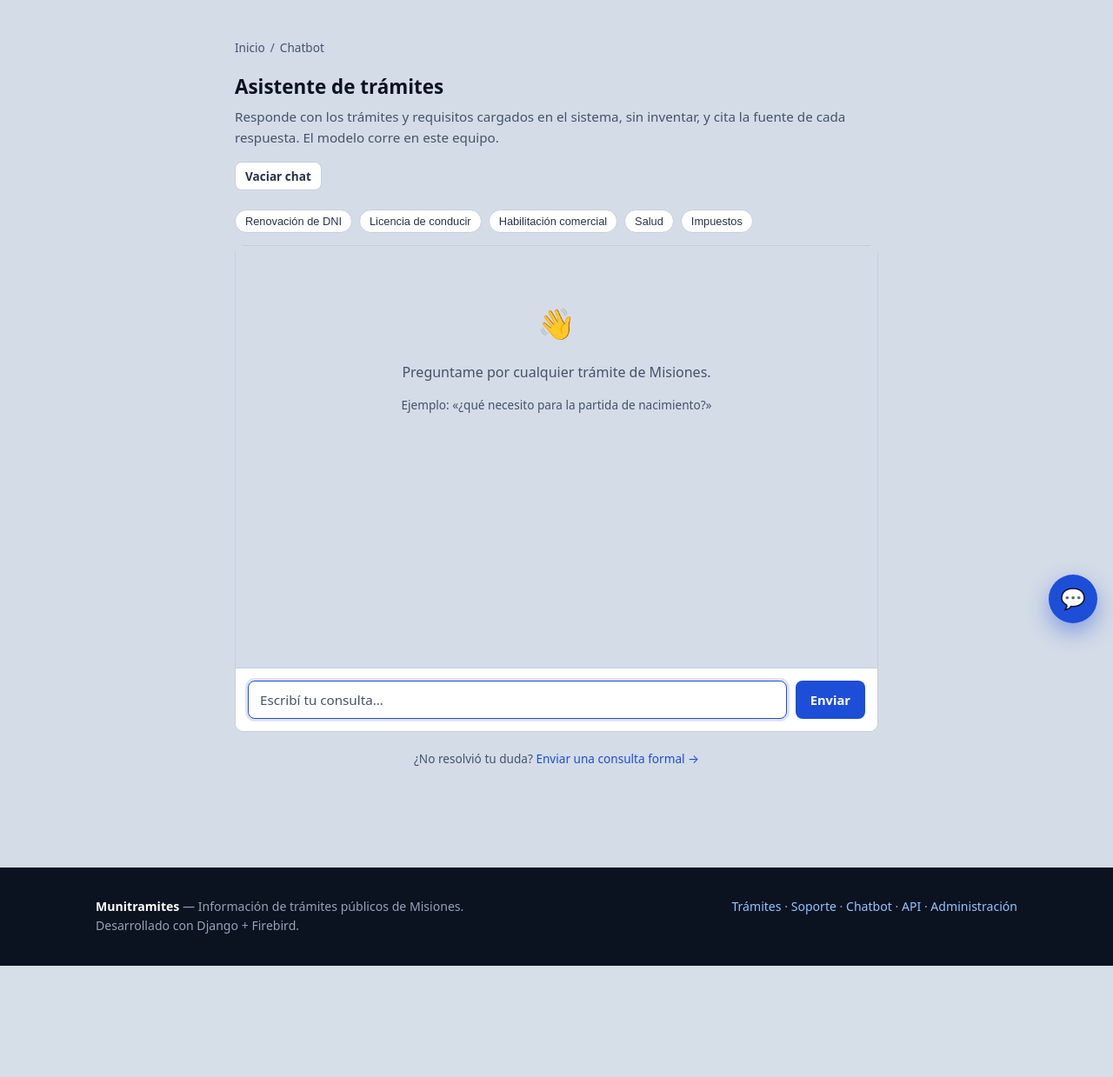
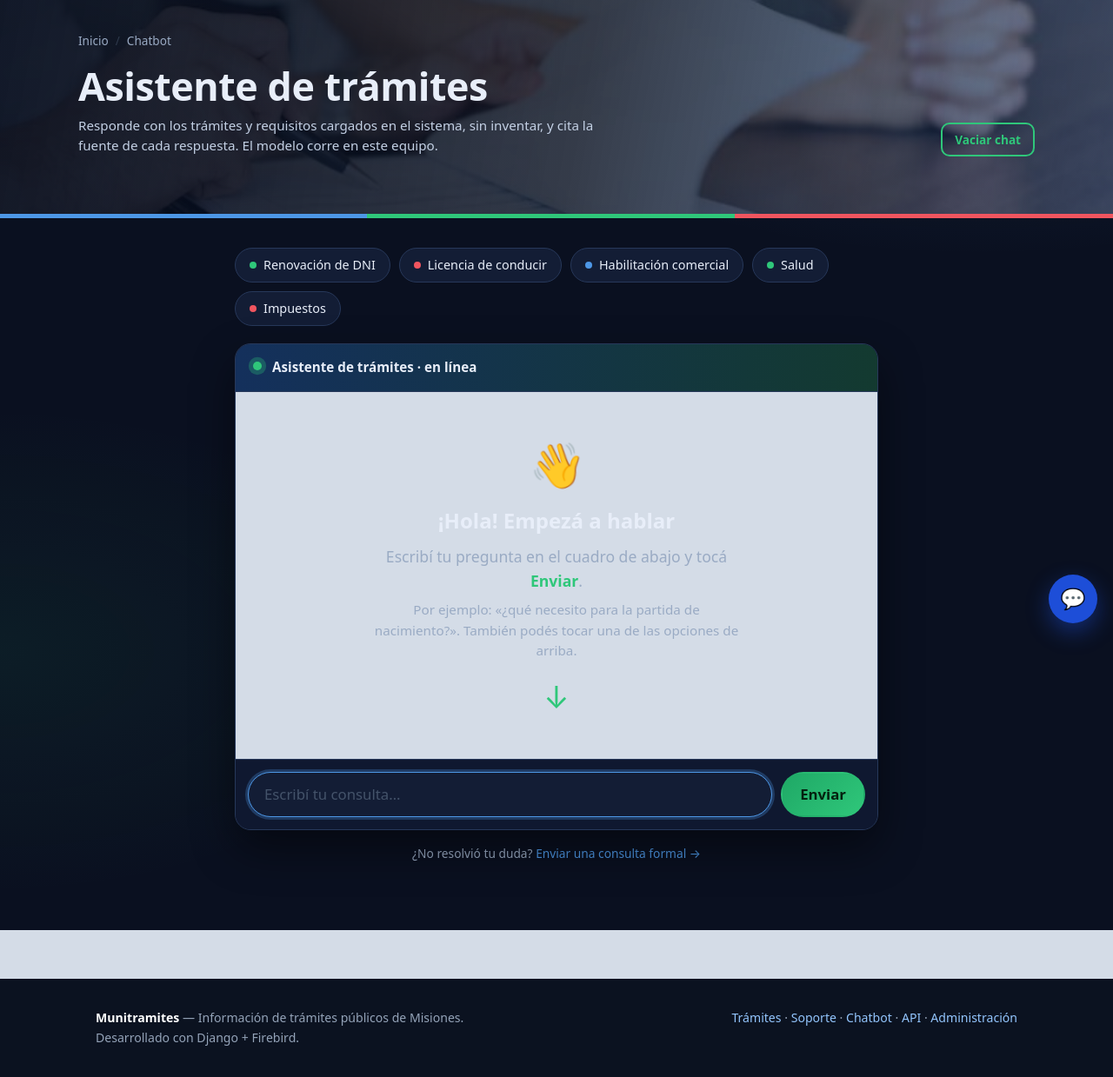
Before and after one commit to guilldev08/pp1_munitramites, a Django app: page /chatbot/ in a window 1280 px wide. Shown: the part 65-1304 px from the top of the page at 87% size. Before the commit the page ends 1176 px from the top, so only its background shows below. Run offline with Django 5.2, Linux system fonts and the light colour scheme; the visitor is signed in with stand-in values (Sample User, id 1).

Commit message:
frontend: rediseno de lista, ficha y chatbot

```diff
--- a/munitramites/templates/chatbot.html
+++ b/munitramites/templates/chatbot.html
@@ -1,10 +1,16 @@
 {% extends "base.html" %}
+{% load estaticos %}
 
 {% block titulo %}Chatbot{% endblock %}
 
+{% block extra_head %}<link rel="stylesheet" href="{% estatico 'css/tramites.css' %}">{% endblock %}
+
 {% block contenido %}
-<section class="seccion">
-  <div class="contenedor" style="max-width:780px">
+<div class="tr">
+
+<section class="tr-hero">
+  <div class="contenedor tr-hero__grid tr-hero__grid--solo">
+    <div>
       <div class="miga">
         <a href="{% url 'inicio' %}">Inicio</a><span>/</span>Chatbot
       </div>
@@ -23,6 +29,12 @@
           </form>
         {% endif %}
       </div>
+    </div>
+  </div>
+</section>
+
+<section class="seccion">
+  <div class="contenedor" style="max-width:780px">
 
     {# Sugerencias rapidas #}
     <div class="chips">
@@ -39,10 +51,12 @@
     <div class="chat">
       <div class="chat__historial" id="historial">
         {% if not historial %}
-          <div class="centrado texto-suave" style="padding:40px 10px">
-            <div style="font-size:2.2rem; margin-bottom:8px">👋</div>
-            <p class="mb-0">Preguntame por cualquier trámite de Misiones.</p>
-            <p class="texto-chico mb-0">Ejemplo: «¿qué necesito para la partida de nacimiento?»</p>
+          <div class="centrado chat__vacio">
+            <div class="chat__vacio-icono">👋</div>
+            <h3>¡Hola! Empezá a hablar</h3>
+            <p>Escribí tu pregunta en el cuadro de abajo y tocá <strong>Enviar</strong>.</p>
+            <p class="texto-chico">Por ejemplo: «¿qué necesito para la partida de nacimiento?». También podés tocar una de las opciones de arriba.</p>
+            <span class="chat__flecha" aria-hidden="true">↓</span>
           </div>
         {% endif %}
 
@@ -76,10 +90,12 @@
 
     <p class="centrado texto-suave texto-chico mt-2">
       ¿No resolvió tu duda?
-      <a href="{% url 'consulta_nueva' %}">Enviar una consulta formal →</a>
+      <a href="{% url 'consulta_nueva' %}" style="color:var(--az)">Enviar una consulta formal →</a>
     </p>
   </div>
 </section>
+
+</div>
 
 <script>
   // Siempre arranca abajo, en el ultimo mensaje
--- /dev/null
+++ b/static/css/tramites.css
@@ -0,0 +1,135 @@
+/* Páginas de trámites y chatbot. Todo va bajo .tr (no toca el resto del sitio).
+   Tema oscuro fijo con los colores de marca: azul, verde y rojo. */
+.tr{--az:#4d97e6;--ve:#2fc77a;--ro:#f0555f;--bg:#0a1020;--bg2:#0f1830;--cd:#131d35;--cd2:#1a2744;--ln:#27385a;--tx:#e8eef9;--mu:#9aabc4;--gris-200:#27385a;
+  color-scheme:dark;color:var(--tx);line-height:1.55;overflow-x:clip;
+  background:radial-gradient(900px 420px at 88% 0,rgba(77,151,230,.13),transparent 70%),radial-gradient(700px 400px at 0 70%,rgba(47,199,122,.07),transparent 70%),var(--bg)}
+.tr *{box-sizing:border-box}
+.tr a{color:inherit;text-decoration:none}
+.tr .contenedor{max-width:1140px;margin:0 auto;padding:0 20px}
+.tr .seccion{padding:34px 0 64px}
+.tr .mt-0{margin-top:0}.tr .mb-0{margin-bottom:0}.tr .mb-1{margin-bottom:.5rem}.tr .mb-2{margin-bottom:1rem}.tr .mt-2{margin-top:1rem}.tr .mt-3{margin-top:1.6rem}
+.tr .texto-suave{color:var(--mu)}.tr .texto-chico{font-size:.86rem}.tr .centrado{text-align:center}
+
+/* ---- Banner ---- */
+.tr-hero{position:relative;overflow:hidden;padding:36px 0 44px;border-bottom:5px solid;border-image:linear-gradient(90deg,var(--az) 33%,var(--ve) 33% 66%,var(--ro) 66%) 1}
+.tr-hero::before{content:"";position:absolute;inset:0;background:url('../img/banner_tramites.jpg') center/cover;animation:zoom 24s ease-in-out infinite alternate}
+.tr-hero::after{content:"";position:absolute;inset:0;background:linear-gradient(100deg,rgba(7,14,30,.95) 0%,rgba(7,14,30,.8) 52%,rgba(10,52,110,.55) 100%)}
+.tr-hero>.contenedor{position:relative;z-index:1}
+.tr-hero__grid{display:grid;grid-template-columns:1fr 310px;gap:36px;align-items:center}
+.tr-hero__grid--solo{grid-template-columns:1fr}
+.tr .miga{font-size:.85rem;color:var(--mu);margin-bottom:16px;animation:subir .6s both}
+.tr .miga span{margin:0 8px;opacity:.5}.tr .miga a{transition:color .2s}.tr .miga a:hover{color:var(--az)}
+.tr .titulo-seccion{display:flex;justify-content:space-between;align-items:flex-end;gap:16px;flex-wrap:wrap;animation:subir .7s .08s both}
+.tr .titulo-seccion h2{font-size:clamp(1.9rem,4vw,2.8rem);font-weight:700;line-height:1.15;margin:0 0 8px;letter-spacing:-.01em}
+.tr .titulo-seccion p{margin:0;color:#c3d0e4;max-width:620px}
+.tr .etiquetas{display:flex;flex-wrap:wrap;gap:8px}
+.tr .etiqueta{display:inline-block;padding:3px 12px;border-radius:999px;font-size:.78rem;font-weight:600;border:1px solid rgba(47,199,122,.45);background:rgba(47,199,122,.14);color:#6fe3a8}
+.tr .etiqueta--tema{border-color:rgba(77,151,230,.5);background:rgba(77,151,230,.16);color:#8fc1f5}
+.tr .etiqueta--destacado{border-color:rgba(240,85,95,.5);background:rgba(240,85,95,.16);color:#ff9aa1}
+.tr-destacados{display:grid;gap:10px}
+.tr-tile{padding:16px 20px;border-radius:12px;color:#fff;background:linear-gradient(135deg,var(--c),var(--c2));box-shadow:0 8px 22px rgba(0,0,0,.35);animation:subir .6s both;transition:transform .25s,box-shadow .25s}
+.tr-tile:nth-child(2){animation-delay:.12s}.tr-tile:nth-child(3){animation-delay:.24s}
+.tr-tile:hover{transform:translateX(-8px) scale(1.02);box-shadow:0 12px 28px rgba(0,0,0,.5)}
+.tr-tile small{display:block;font-size:.7rem;letter-spacing:.09em;text-transform:uppercase;opacity:.85}
+.tr-tile b{display:block;font-size:1.2rem}
+
+/* ---- Ficha ---- */
+.tr .ficha{display:grid;grid-template-columns:1fr 340px;gap:24px;align-items:start}
+.tr .ficha aside{position:sticky;top:90px}
+.tr .panel{--pc:var(--az);background:var(--cd);border:1px solid var(--ln);border-top:3px solid var(--pc);border-radius:14px;padding:22px 24px;margin-bottom:20px;animation:subir .6s both;transition:transform .25s,box-shadow .25s,border-color .25s}
+.tr .ficha>div>.panel:nth-child(3n+2),.tr .ficha aside>.panel:nth-child(3n+2){--pc:var(--ve)}
+.tr .ficha>div>.panel:nth-child(3n),.tr .ficha aside>.panel:nth-child(3n){--pc:var(--ro)}
+.tr .ficha>div>.panel:nth-child(2){animation-delay:.1s}.tr .ficha>div>.panel:nth-child(3){animation-delay:.2s}
+.tr .ficha aside>.panel:nth-child(1){animation-delay:.1s}.tr .ficha aside>.panel:nth-child(2){animation-delay:.2s}.tr .ficha aside>.panel:nth-child(3){animation-delay:.3s}
+.tr .panel:hover{transform:translateY(-3px);box-shadow:0 14px 30px rgba(0,0,0,.4);border-color:var(--pc)}
+.tr .panel h3{font-size:1.1rem;margin:0 0 12px}
+.tr .panel p{margin:0 0 10px}
+.tr .panel--ayuda{background:linear-gradient(145deg,#142a52,#123a30)}
+.tr .requisitos{list-style:none;counter-reset:r;padding:0;margin:0;display:grid;gap:10px}
+.tr .requisitos li{counter-increment:r;display:flex;gap:14px;align-items:flex-start;padding:12px 14px;background:var(--cd2);border:1px solid transparent;border-radius:10px;transition:transform .2s,border-color .2s,background .2s}
+.tr .requisitos li::before{content:counter(r);flex:none;width:28px;height:28px;border-radius:50%;display:grid;place-items:center;font-size:.85rem;font-weight:700;color:#052414;background:var(--ve)}
+.tr .requisitos li:hover{transform:translateX(5px);border-color:var(--ve);background:#1d2f4e}
+.tr .datos{margin:0}
+.tr .datos>div{display:flex;justify-content:space-between;gap:14px;padding:10px 0;border-bottom:1px dashed var(--ln)}
+.tr .datos>div:last-child{border:0}
+.tr .datos dt{color:var(--mu)}.tr .datos dd{margin:0;font-weight:600;text-align:right}
+
+/* ---- Botones ---- */
+.tr .acciones{display:flex;flex-wrap:wrap;gap:12px}
+.tr .boton{position:relative;overflow:hidden;display:inline-flex;align-items:center;justify-content:center;gap:8px;padding:11px 20px;border:2px solid transparent;border-radius:10px;font:inherit;font-weight:600;color:#fff;cursor:pointer;background:linear-gradient(135deg,#2b7be0,#4d97e6);transition:transform .2s,box-shadow .25s,background .25s,color .25s}
+.tr .boton::after{content:"";position:absolute;top:0;left:-130%;width:55%;height:100%;background:linear-gradient(100deg,transparent,rgba(255,255,255,.35),transparent);transform:skewX(-20deg);transition:left .6s}
+.tr .boton:hover{transform:translateY(-2px);box-shadow:0 8px 22px rgba(77,151,230,.45)}.tr .boton:hover::after{left:150%}
+.tr .boton--secundario{background:transparent;border-color:var(--ve);color:var(--ve)}
+.tr .boton--secundario:hover{background:var(--ve);color:#05210f;box-shadow:0 8px 22px rgba(47,199,122,.4)}
+.tr .boton--ancho{display:flex;width:100%}.tr .boton--chico{padding:7px 14px;font-size:.85rem}
+
+/* ---- Tarjetas ---- */
+.tr .rejilla{display:grid;grid-template-columns:repeat(auto-fill,minmax(250px,1fr));gap:18px}
+.tr .tarjeta{position:relative;overflow:hidden;display:block;padding:20px;background:var(--cd);border:1px solid var(--ln);border-radius:14px;animation:subir .6s both;transition:transform .25s,box-shadow .25s,border-color .25s}
+.tr .tarjeta:nth-child(2){animation-delay:.08s}.tr .tarjeta:nth-child(3){animation-delay:.16s}.tr .tarjeta:nth-child(4){animation-delay:.24s}
+.tr .tarjeta::before{content:"";position:absolute;left:0;right:0;top:0;height:4px;background:linear-gradient(90deg,var(--az) 33%,var(--ve) 33% 66%,var(--ro) 66%);transform:scaleX(0);transform-origin:left;transition:transform .35s}
+.tr .tarjeta::after{content:"→";position:absolute;right:18px;bottom:16px;color:var(--az);opacity:0;transform:translateX(-8px);transition:.25s}
+.tr .tarjeta:hover{transform:translateY(-7px);border-color:rgba(77,151,230,.6);box-shadow:0 16px 34px rgba(0,0,0,.5)}
+.tr .tarjeta:hover::before{transform:scaleX(1)}.tr .tarjeta:hover::after{opacity:1;transform:none}
+.tr .tarjeta h3{font-size:1.08rem;margin:12px 0 8px}
+.tr .tarjeta__meta{display:flex;gap:12px;flex-wrap:wrap;color:var(--mu);font-size:.86rem}
+
+/* ---- Chatbot ---- */
+.tr .chips{display:flex;flex-wrap:wrap;gap:10px;margin-bottom:20px}
+.tr .chip{--c:var(--az);display:inline-flex;align-items:center;gap:8px;padding:8px 16px;border-radius:999px;background:var(--cd);color:var(--tx);border:1px solid var(--ln);font:inherit;font-size:.9rem;cursor:pointer;transition:transform .2s,border-color .2s,box-shadow .2s}
+.tr .chip::before{content:"";width:8px;height:8px;border-radius:50%;background:var(--c)}
+.tr .chips form>.chip:nth-child(3n+2){--c:var(--ve)}.tr .chips form>.chip:nth-child(3n){--c:var(--ro)}
+.tr .chip:hover{transform:translateY(-3px);border-color:var(--c);box-shadow:0 6px 18px rgba(0,0,0,.4),0 0 0 3px rgba(255,255,255,.04)}
+.tr .chat{position:relative;overflow:hidden;background:var(--cd);border:1px solid var(--ln);border-radius:18px;box-shadow:0 22px 50px rgba(0,0,0,.45);animation:subir .7s .1s both}
+.tr .chat::before{content:"Asistente de trámites · en línea";display:block;padding:15px 20px 15px 42px;font-weight:600;font-size:.95rem;background:linear-gradient(90deg,#14305c,#133a30);border-bottom:1px solid var(--ln)}
+.tr .chat::after{content:"";position:absolute;top:20px;left:20px;width:10px;height:10px;border-radius:50%;background:var(--ve);animation:pulso 2s infinite}
+.tr .chat__historial{height:430px;overflow-y:auto;padding:20px;display:flex;flex-direction:column;gap:12px;scrollbar-width:thin;scrollbar-color:var(--ln) transparent}
+.tr .chat__burbuja{max-width:82%;padding:11px 15px;border-radius:16px;animation:pop .35s both}
+.tr .chat__burbuja--usuario{align-self:flex-end;color:#fff;background:linear-gradient(135deg,#2b7be0,#4d97e6);border-bottom-right-radius:4px}
+.tr .chat__burbuja--bot{align-self:flex-start;background:var(--cd2);border:1px solid var(--ln);border-left:3px solid var(--ve);border-bottom-left-radius:4px}
+.tr .lista-limpia{list-style:none;padding:0;margin:0}
+.tr .chat__burbuja--bot a{color:#6fe3a8;font-weight:600;display:inline-block;transition:transform .2s}.tr .chat__burbuja--bot a:hover{transform:translateX(4px)}
+.tr .chat__historial .centrado>div:first-child{display:inline-block;animation:saludo 2.6s ease-in-out infinite;transform-origin:70% 70%}
+.tr .chat__entrada{display:flex;gap:10px;padding:14px;background:var(--bg2);border-top:1px solid var(--ln)}
+.tr .chat__entrada input{flex:1;min-width:0;padding:12px 18px;border-radius:999px;background:var(--cd);border:1px solid var(--ln);color:var(--tx);font:inherit;transition:border-color .2s,box-shadow .2s}
+.tr .chat__entrada input:focus{outline:0;border-color:var(--az);box-shadow:0 0 0 3px rgba(77,151,230,.28)}
+.tr .chat__entrada .boton{border-radius:999px;background:linear-gradient(135deg,#1fa866,#2fc77a);color:#04210f}
+.tr .chat__entrada .boton:hover{box-shadow:0 8px 22px rgba(47,199,122,.45)}
+
+
+/* ---- Lista de trámites: barra del asistente, filtros, paginación ---- */
+.tr .barra-chat{display:flex;gap:8px;max-width:720px;margin:24px 0 0;padding:7px;border-radius:999px;background:rgba(15,24,48,.85);backdrop-filter:blur(8px);border:1px solid var(--ln);box-shadow:0 14px 34px rgba(0,0,0,.4);animation:subir .7s .16s both;transition:border-color .2s,box-shadow .2s}
+.tr .barra-chat:focus-within{border-color:var(--az);box-shadow:0 0 0 3px rgba(77,151,230,.28),0 14px 34px rgba(0,0,0,.4)}
+.tr .barra-chat input{flex:1;min-width:0;background:transparent;border:0;color:var(--tx);font:inherit;padding:10px 18px}
+.tr .barra-chat input:focus{outline:0;box-shadow:none}.tr .barra-chat input::placeholder{color:var(--mu)}
+.tr .barra-chat .boton{border-radius:999px;background:linear-gradient(135deg,#1fa866,#2fc77a);color:#04210f}
+.tr .filtros{display:flex;flex-wrap:wrap;gap:14px;align-items:flex-end;padding:18px 20px;margin-bottom:26px;background:var(--cd);border:1px solid var(--ln);border-top:3px solid var(--ve);border-radius:14px;animation:subir .6s .1s both}
+.tr .filtros label{display:block;margin-bottom:5px;font-size:.78rem;font-weight:600;letter-spacing:.03em;color:var(--mu)}
+.tr select,.tr .filtros input[type=text],.tr .filtros input[type=search]{min-width:170px;padding:10px 14px;background:var(--cd2);color:var(--tx);border:1px solid var(--ln);border-radius:10px;font:inherit;transition:border-color .2s,box-shadow .2s}
+.tr select:focus,.tr .filtros input:focus{outline:0;border-color:var(--az);box-shadow:0 0 0 3px rgba(77,151,230,.25)}
+.tr select option{background:var(--cd);color:var(--tx)}
+.tr .paginacion{display:flex;justify-content:center;flex-wrap:wrap;gap:8px;margin:36px 0 0}
+.tr .paginacion a,.tr .paginacion span{padding:8px 15px;background:var(--cd);border:1px solid var(--ln);border-radius:10px;transition:transform .2s,border-color .2s}
+.tr .paginacion a:hover{transform:translateY(-2px);border-color:var(--az)}
+.tr .paginacion .activo,.tr .paginacion [aria-current]{background:var(--az);border-color:var(--az);color:#fff;font-weight:700}
+.tr .vacio{padding:50px 20px;text-align:center;color:var(--mu);border:1px dashed var(--ln);border-radius:14px}
+.tr .tarjeta:nth-child(n+5){animation-delay:.3s}
+@media(max-width:600px){.tr .barra-chat{border-radius:18px;flex-direction:column}.tr .barra-chat .boton{width:100%}}
+
+/* ---- Chat vacío: mensaje grande y claro para guiar a quien empieza ---- */
+.tr .chat__vacio{margin:auto;padding:30px 16px;max-width:460px}
+.tr .chat__vacio-icono{font-size:3.2rem;margin-bottom:6px}
+.tr .chat__vacio h3{font-size:1.5rem;margin:0 0 10px;color:var(--tx)}
+.tr .chat__vacio p{font-size:1.1rem;margin:0 0 8px;color:var(--mu)}
+.tr .chat__vacio .texto-chico{font-size:.95rem}.tr .chat__vacio strong{color:var(--ve)}
+.tr .chat__flecha{display:block;font-size:2.2rem;color:var(--ve);animation:rebote 1.4s ease-in-out infinite}
+.tr .chat__entrada input,.tr .chat__entrada .boton{font-size:1.05rem}
+@keyframes rebote{0%,100%{transform:translateY(0)}50%{transform:translateY(8px)}}
+@keyframes subir{from{opacity:0;transform:translateY(18px)}to{opacity:1;transform:none}}
+@keyframes pop{from{opacity:0;transform:scale(.92) translateY(8px)}to{opacity:1;transform:none}}
+@keyframes zoom{from{transform:scale(1)}to{transform:scale(1.1)}}
+@keyframes pulso{0%{box-shadow:0 0 0 0 rgba(47,199,122,.6)}100%{box-shadow:0 0 0 10px rgba(47,199,122,0)}}
+@keyframes saludo{0%,60%,100%{transform:rotate(0)}10%,30%{transform:rotate(16deg)}20%,40%{transform:rotate(-10deg)}50%{transform:rotate(8deg)}}
+@media(max-width:900px){.tr-hero__grid,.tr .ficha{grid-template-columns:1fr}.tr .ficha aside{position:static}.tr-destacados{grid-template-columns:repeat(3,1fr)}}
+@media(max-width:600px){.tr-destacados{grid-template-columns:1fr}.tr .chat__burbuja{max-width:92%}}
+@media(prefers-reduced-motion:reduce){.tr *,.tr *::before,.tr *::after{animation:none!important;transition:none!important}}
```
Also changed, not shown: munitramites/templates/tramites/detalle.html (+30 -5 lines), munitramites/templates/tramites/lista.html (+33 -13 lines), munitramites/tests/test_tramites.py (+3 -3 lines), README.md, static/img/banner_tramites.jpg (added). Lines whose indentation alone changed are shown as unchanged.
